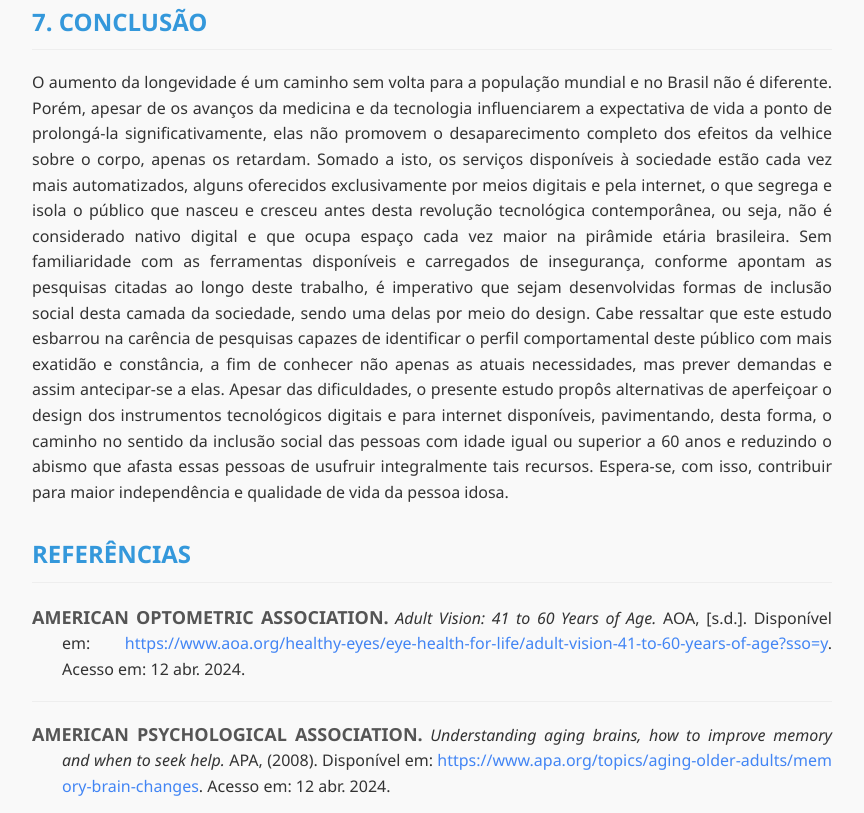
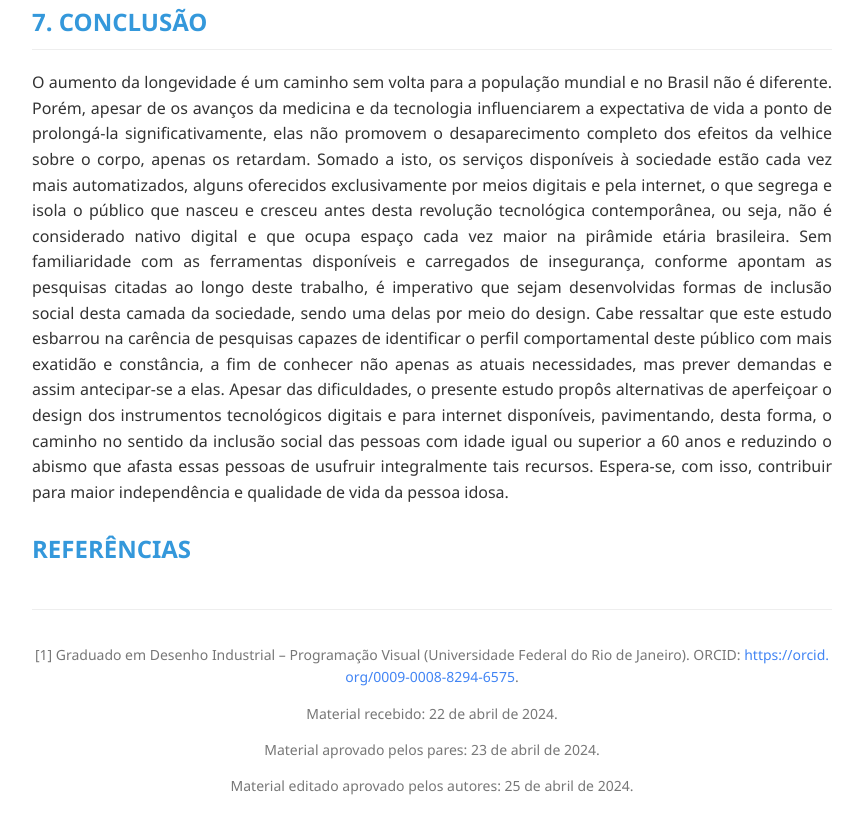
Before and after one commit to rafitz/desenvolvimento-web-cc-1sem, a plain HTML site: page 07-03/2/index.html in a window 1280 px wide. Shown: the part 11187-12000 px from the top of the page, without its empty margins (208-1072 px from the left). Drawn offline with Linux system fonts and the light colour scheme.

Commit message:
feet: criado nova ancora para as referencias

```diff
--- a/07-03/2/index.html
+++ b/07-03/2/index.html
@@ -163,25 +163,7 @@
     </section>
 
     <section>
-        <h2>REFERÊNCIAS</h2>
-        <ul class="referencias">
-            <li class="ref-item"><span class="autor">AMERICAN OPTOMETRIC ASSOCIATION.</span> <span class="titulo">Adult Vision: 41 to 60 Years of Age.</span> <span class="fonte">AOA</span>, [s.d.]. Disponível em: <a href="https://www.aoa.org/healthy-eyes/eye-health-for-life/adult-vision-41-to-60-years-of-age?sso=y" target="_blank">https://www.aoa.org/healthy-eyes/eye-health-for-life/adult-vision-41-to-60-years-of-age?sso=y</a>. <span class="acesso">Acesso em: 12 abr. 2024.</span></li>
-
-            <li class="ref-item"><span class="autor">AMERICAN PSYCHOLOGICAL ASSOCIATION.</span> <span class="titulo">Understanding aging brains, how to improve memory and when to seek help.</span> <span class="fonte">APA</span>, (2008). Disponível em: <a href="https://www.apa.org/topics/aging-older-adults/memory-brain-changes" target="_blank">https://www.apa.org/topics/aging-older-adults/memory-brain-changes</a>. <span class="acesso">Acesso em: 12 abr. 2024.</span></li>
-
-            <li class="ref-item"><span class="autor">APPLE INC.</span> <span class="titulo">Accessibility: people use Apple's accessibility features to personalize how they interact with their devices in ways that work for them.</span> <span class="fonte">Apple Developer Documentation</span>, 21 de jun. de 2023. Disponível em: <a href="https://developer.apple.com/design/human-interface-guidelines/accessibility#Buttons-and-controls" target="_blank">https://developer.apple.com/design/human-interface-guidelines/accessibility#Buttons-and-controls</a>. <span class="acesso">Acesso em: 14 abr. 2024.</span></li>
-
-            <li class="ref-item"><span class="autor">BELANDI, C.</span> <span class="titulo">161,6 milhões de pessoas com 10 anos ou mais de idade utilizaram a Internet no país, em 2022.</span> <span class="fonte">Agência IBGE Notícias</span>, 9 de nov. de 2023. Disponível em: <a href="https://agenciadenoticias.ibge.gov.br/agencia-noticias/2012-agencia-de-noticias/noticias/38307-161-6-milhoes-de-pessoas-com-10-anos-ou-mais-de-idade-utilizaram-a-internet-no-pais-em-2022" target="_blank">https://agenciadenoticias.ibge.gov.br/agencia-noticias/2012-agencia-de-noticias/noticias/38307-161-6-milhoes-de-pessoas-com-10-anos-ou-mais-de-idade-utilizaram-a-internet-no-pais-em-2022</a>. <span class="acesso">Acesso em: 13 abr. 2024.</span></li>
-
-            <li class="ref-item"><span class="autor">CAMPBELL, A., ADAMS, C., & BRADLEY, R.</span> <span class="titulo">Understanding SC 1.3.3: Sensory Characteristics (Level A).</span> <span class="fonte">W3C</span>, 4 de abr. de 2024. Disponível em: <a href="https://www.w3.org/WAI/WCAG22/Understanding/sensory-characteristics.html" target="_blank">https://www.w3.org/WAI/WCAG22/Understanding/sensory-characteristics.html</a>. <span class="acesso">Acesso em: 14 abr. 2024.</span></li>
-
-            <li class="ref-item"><span class="autor">CLÍNICA CAUCHIOLI.</span> <span class="titulo">O que é atrofia cerebral?</span> <span class="fonte">Clínica Cauchioli</span>, 2 de dez. de 2018. Disponível em: <a href="https://www.clinicacauchioli.com.br/noticias/que-atrofia-cerebral/" target="_blank">https://www.clinicacauchioli.com.br/noticias/que-atrofia-cerebral/</a>. <span class="acesso">Acesso em: 12 abr. 2024.</span></li>
-
-            <li class="ref-item"><span class="autor">COIMBRA, A. M.</span> <span class="titulo">Envelhecimento e saúde da pessoa idosa.</span> <span class="fonte">Rio de Janeiro: Fundação Oswaldo Cruz.</span> – 2ª ed. – Rio de Janeiro: EAD/ENSP, 2014. Disponível em: <a href="https://materiais.ead.fiocruz.br/qualificacao-profissional/envelhecimento-e-saude-da-pessoa-idosa/materiais/livro_saude_idoso.pdf" target="_blank">https://materiais.ead.fiocruz.br/qualificacao-profissional/envelhecimento-e-saude-da-pessoa-idosa/materiais/livro_saude_idoso.pdf</a>. <span class="acesso">Acesso em 12 de 04 de 2024.</span></li>
-
-            <li class="ref-item"><span class="autor">CONFEDERAÇÃO NACIONAL DE DIRIGENTES LOJISTAS.</span> <span class="titulo">Uso da tecnologia e impactos da pandemia na terceira idade.</span> Pesquisa. (2021). <span class="acesso">Acesso em: 13 abr. 2024.</span></li>
-
-            <li class="ref-item"><span class="autor">CONTE, J.</span> <span class="titulo">Drauzio Varella.</span> <span class="fonte">Drauzio</span>, nov. de 2014. Disponível em: <a href="https://drauziovarella.uol.com.br/otorrinolaringologia/perda-da-audicao-na-velhice-porque-ela-ocorre/" target="_blank">https://drauziovarella.uol.com.br/otorrinolaringologia/perda-da-audicao-na-velhice-porque-ela-ocorre/</a>. <span class="acesso">Acesso em: 12 abr. 2024.</span></li>
+        <a href="refs.html" class="refs">REFERÊNCIAS</a>
     </section>
 
     <footer>
--- a/07-03/2/style.css
+++ b/07-03/2/style.css
@@ -5,7 +5,6 @@ body {
     max-width: 800px;
     margin: 0 auto;
     padding: 20px;
-    background-color: #f9f9f9;
     text-align: justify;
     text-justify: inter-word;
 }
@@ -125,3 +124,15 @@ a:hover {
 .data {
     color: #555;
 }
+
+.refs {
+    font-weight: bold;
+    font-size: 24px;
+    color: #3498db;
+    border-bottom: 1px solid #eee;
+    padding-bottom: 8px;
+    margin-top: 30px;
+    margin: 0;
+    padding: 0;
+    border: none;
+}
```
Also changed, not shown: 07-03/2/refs.html (added, +28 -0 lines).
